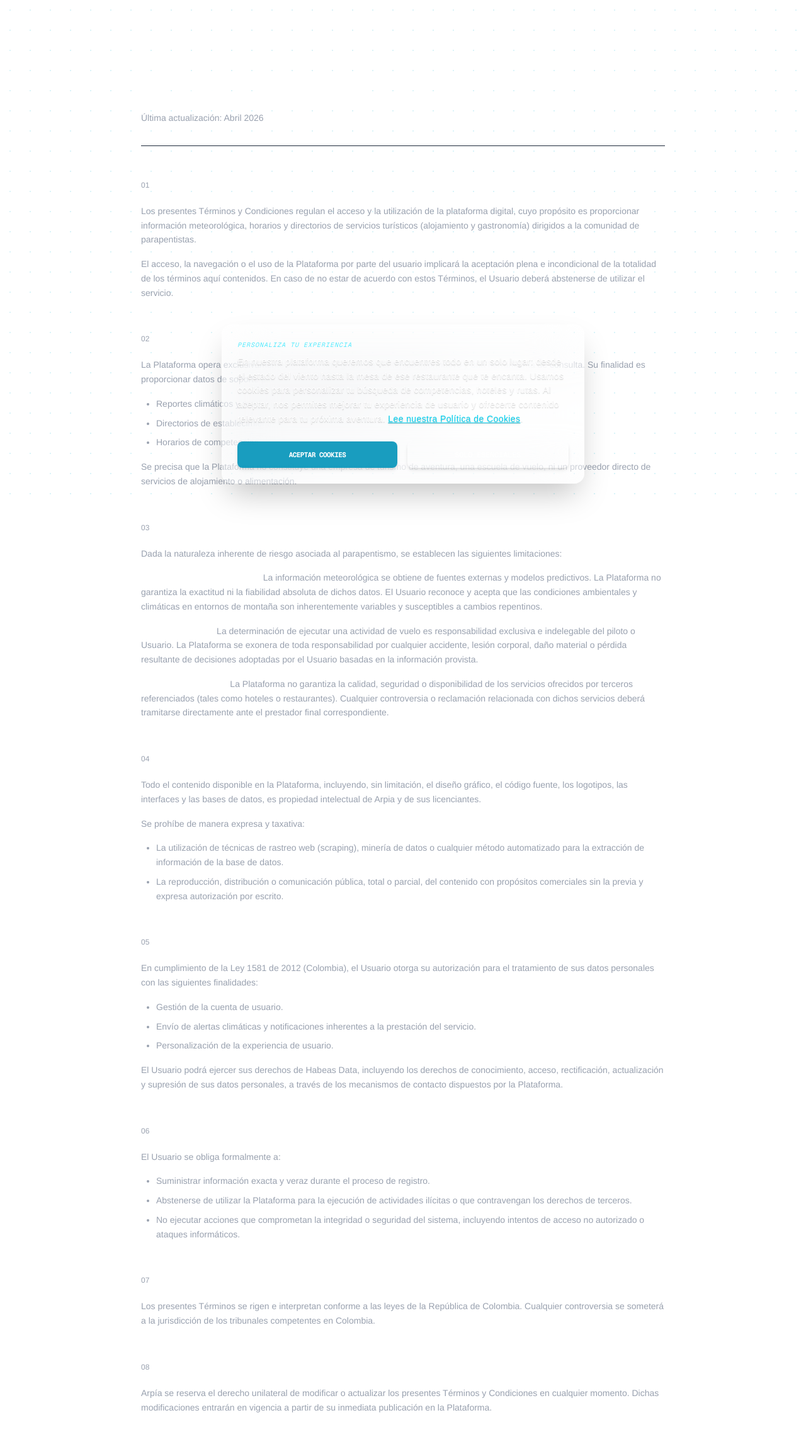
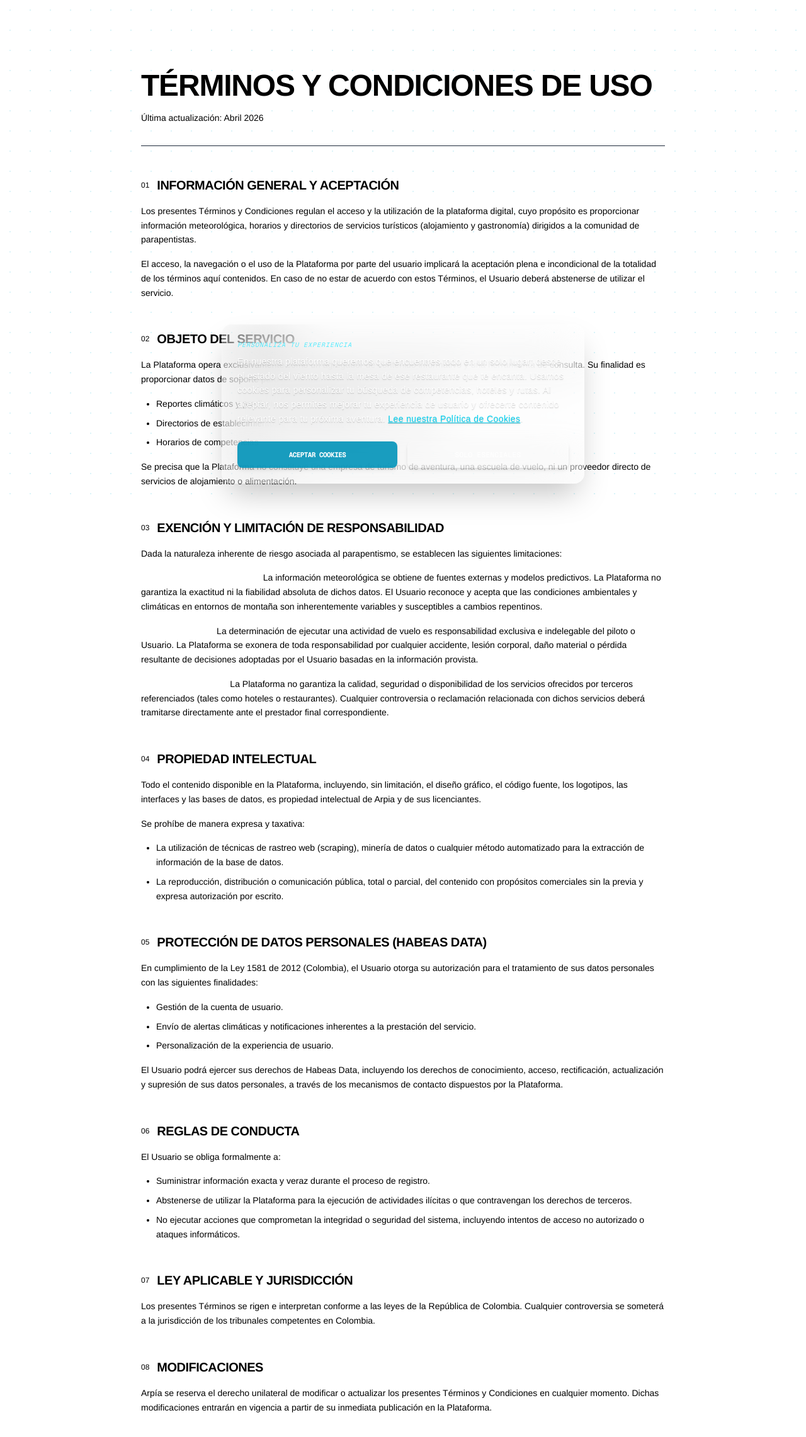
Before and after one commit to TheIrina/Arpia, a Next.js app: page /terms in a window 1280 px wide. Shown: the top 2282 px of the page at 63% size. Built offline with nearby package versions, Linux system fonts and the light colour scheme.

Commit message:
cambio de colores en legal

```diff
--- a/app/(legal)/terms/page.tsx
+++ b/app/(legal)/terms/page.tsx
@@ -19,24 +19,24 @@ export default function TermsPage() {
     }, []);
 
     return (
-        <article ref={containerRef} className="space-y-12 font-['Helvetica_Neue',Helvetica,Arial,sans-serif] text-white">
+        <article ref={containerRef} className="space-y-12 font-['Helvetica_Neue',Helvetica,Arial,sans-serif] text-black">
             <header className="border-b border-gray-800 pb-8 mb-12">
-                <h1 className="text-4xl md:text-5xl font-bold tracking-tight text-white mb-4 uppercase">
+                <h1 className="text-4xl md:text-5xl font-bold tracking-tight text-black mb-4 uppercase">
                     Términos y Condiciones de Uso
                 </h1>
-                <p className="text-gray-400 text-sm max-w-2xl leading-relaxed">
+                <p className="text-black text-sm max-w-2xl leading-relaxed">
                     Última actualización: Abril 2026
                 </p>
             </header>
 
             <section className="group">
                 <div className="flex items-center gap-3 mb-4">
-                    <span className="text-gray-400 text-xs font-medium">01</span>
-                    <h2 className="text-xl font-semibold text-white tracking-tight uppercase">
+                    <span className="text-black text-xs font-medium">01</span>
+                    <h2 className="text-xl font-semibold text-black tracking-tight uppercase">
                         Información General y Aceptación
                     </h2>
                 </div>
-                <div className="text-gray-400 text-sm leading-relaxed space-y-4">
+                <div className="text-black text-sm leading-relaxed space-y-4">
                     <p>Los presentes Términos y Condiciones regulan el acceso y la utilización de la plataforma digital, cuyo propósito es proporcionar información meteorológica, horarios y directorios de servicios turísticos (alojamiento y gastronomía) dirigidos a la comunidad de parapentistas.</p>
                     <p>El acceso, la navegación o el uso de la Plataforma por parte del usuario implicará la aceptación plena e incondicional de la totalidad de los términos aquí contenidos. En caso de no estar de acuerdo con estos Términos, el Usuario deberá abstenerse de utilizar el servicio.</p>
                 </div>
@@ -44,12 +44,12 @@ export default function TermsPage() {
 
             <section className="group">
                 <div className="flex items-center gap-3 mb-4">
-                    <span className="text-gray-400 text-xs font-medium">02</span>
-                    <h2 className="text-xl font-semibold text-white tracking-tight uppercase">
+                    <span className="text-black text-xs font-medium">02</span>
+                    <h2 className="text-xl font-semibold text-black tracking-tight uppercase">
                         Objeto del Servicio
                     </h2>
                 </div>
-                <div className="text-gray-400 text-sm leading-relaxed space-y-4">
+                <div className="text-black text-sm leading-relaxed space-y-4">
                     <p>La Plataforma opera exclusivamente como un agregador de contenido informativo y una herramienta de consulta. Su finalidad es proporcionar datos de soporte para la actividad del parapentismo, incluyendo:</p>
                     <ul className="list-disc pl-6 space-y-2">
                         <li>Reportes climáticos y predicciones meteorológicas.</li>
@@ -62,12 +62,12 @@ export default function TermsPage() {
 
             <section className="group">
                 <div className="flex items-center gap-3 mb-4">
-                    <span className="text-gray-400 text-xs font-medium">03</span>
-                    <h2 className="text-xl font-semibold text-white tracking-tight uppercase">
+                    <span className="text-black text-xs font-medium">03</span>
+                    <h2 className="text-xl font-semibold text-black tracking-tight uppercase">
                         Exención y Limitación de Responsabilidad
                     </h2>
                 </div>
-                <div className="text-gray-400 text-sm leading-relaxed space-y-4">
+                <div className="text-black text-sm leading-relaxed space-y-4">
                     <p>Dada la naturaleza inherente de riesgo asociada al parapentismo, se establecen las siguientes limitaciones:</p>
                     <ul className="space-y-4">
                         <li><strong className="text-white font-medium">Precisión de Datos Climáticos:</strong> La información meteorológica se obtiene de fuentes externas y modelos predictivos. La Plataforma no garantiza la exactitud ni la fiabilidad absoluta de dichos datos. El Usuario reconoce y acepta que las condiciones ambientales y climáticas en entornos de montaña son inherentemente variables y susceptibles a cambios repentinos.</li>
@@ -79,12 +79,12 @@ export default function TermsPage() {
 
             <section className="group">
                 <div className="flex items-center gap-3 mb-4">
-                    <span className="text-gray-400 text-xs font-medium">04</span>
-                    <h2 className="text-xl font-semibold text-white tracking-tight uppercase">
+                    <span className="text-black text-xs font-medium">04</span>
+                    <h2 className="text-xl font-semibold text-black tracking-tight uppercase">
                         Propiedad Intelectual
                     </h2>
                 </div>
-                <div className="text-gray-400 text-sm leading-relaxed space-y-4">
+                <div className="text-black text-sm leading-relaxed space-y-4">
                     <p>Todo el contenido disponible en la Plataforma, incluyendo, sin limitación, el diseño gráfico, el código fuente, los logotipos, las interfaces y las bases de datos, es propiedad intelectual de Arpia y de sus licenciantes.</p>
                     <p>Se prohíbe de manera expresa y taxativa:</p>
                     <ul className="list-disc pl-6 space-y-2">
@@ -96,12 +96,12 @@ export default function TermsPage() {
 
             <section className="group">
                 <div className="flex items-center gap-3 mb-4">
-                    <span className="text-gray-400 text-xs font-medium">05</span>
-                    <h2 className="text-xl font-semibold text-white tracking-tight uppercase">
+                    <span className="text-black text-xs font-medium">05</span>
+                    <h2 className="text-xl font-semibold text-black tracking-tight uppercase">
                         Protección de Datos Personales (Habeas Data)
                     </h2>
                 </div>
-                <div className="text-gray-400 text-sm leading-relaxed space-y-4">
+                <div className="text-black text-sm leading-relaxed space-y-4">
                     <p>En cumplimiento de la Ley 1581 de 2012 (Colombia), el Usuario otorga su autorización para el tratamiento de sus datos personales con las siguientes finalidades:</p>
                     <ul className="list-disc pl-6 space-y-2">
                         <li>Gestión de la cuenta de usuario.</li>
@@ -114,12 +114,12 @@ export default function TermsPage() {
 
             <section className="group">
                 <div className="flex items-center gap-3 mb-4">
-                    <span className="text-gray-400 text-xs font-medium">06</span>
-                    <h2 className="text-xl font-semibold text-white tracking-tight uppercase">
+                    <span className="text-black text-xs font-medium">06</span>
+                    <h2 className="text-xl font-semibold text-black tracking-tight uppercase">
                         Reglas de Conducta
                     </h2>
                 </div>
-                <div className="text-gray-400 text-sm leading-relaxed space-y-4">
+                <div className="text-black text-sm leading-relaxed space-y-4">
                     <p>El Usuario se obliga formalmente a:</p>
                     <ul className="list-disc pl-6 space-y-2">
                         <li>Suministrar información exacta y veraz durante el proceso de registro.</li>
@@ -131,24 +131,24 @@ export default function TermsPage() {
 
             <section className="group">
                 <div className="flex items-center gap-3 mb-4">
-                    <span className="text-gray-400 text-xs font-medium">07</span>
-                    <h2 className="text-xl font-semibold text-white tracking-tight uppercase">
+                    <span className="text-black text-xs font-medium">07</span>
+                    <h2 className="text-xl font-semibold text-black tracking-tight uppercase">
                         Ley Aplicable y Jurisdicción
                     </h2>
                 </div>
-                <div className="text-gray-400 text-sm leading-relaxed space-y-4">
+                <div className="text-black text-sm leading-relaxed space-y-4">
                     <p>Los presentes Términos se rigen e interpretan conforme a las leyes de la República de Colombia. Cualquier controversia se someterá a la jurisdicción de los tribunales competentes en Colombia.</p>
                 </div>
             </section>
 
             <section className="group">
                 <div className="flex items-center gap-3 mb-4">
-                    <span className="text-gray-400 text-xs font-medium">08</span>
-                    <h2 className="text-xl font-semibold text-white tracking-tight uppercase">
+                    <span className="text-black text-xs font-medium">08</span>
+                    <h2 className="text-xl font-semibold text-black tracking-tight uppercase">
                         Modificaciones
                     </h2>
                 </div>
-                <div className="text-gray-400 text-sm leading-relaxed space-y-4">
+                <div className="text-black text-sm leading-relaxed space-y-4">
                     <p>Arpía se reserva el derecho unilateral de modificar o actualizar los presentes Términos y Condiciones en cualquier momento. Dichas modificaciones entrarán en vigencia a partir de su inmediata publicación en la Plataforma.</p>
                 </div>
             </section>
```
Also changed, not shown: app/(legal)/cookies/page.tsx (+20 -20 lines), app/(legal)/privacy/page.tsx (+45 -48 lines).
